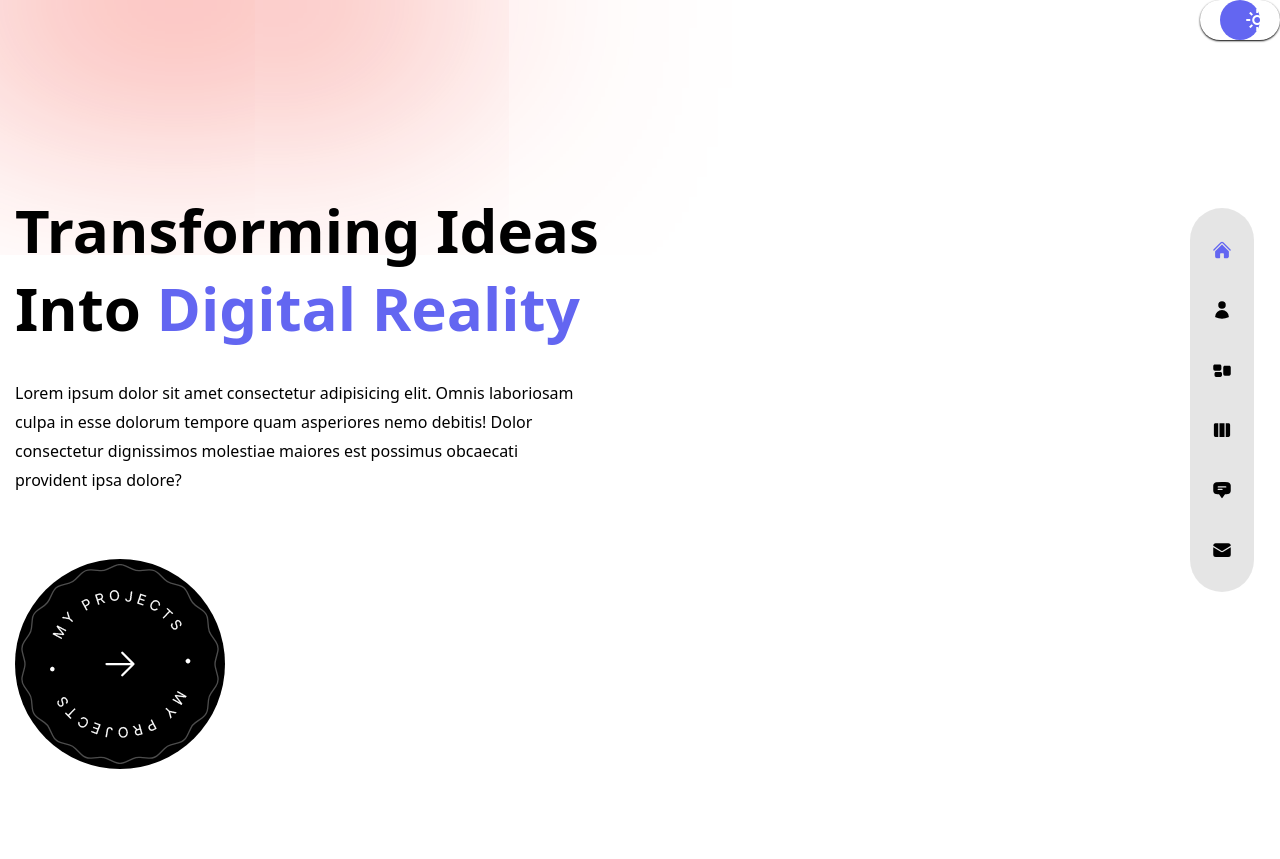
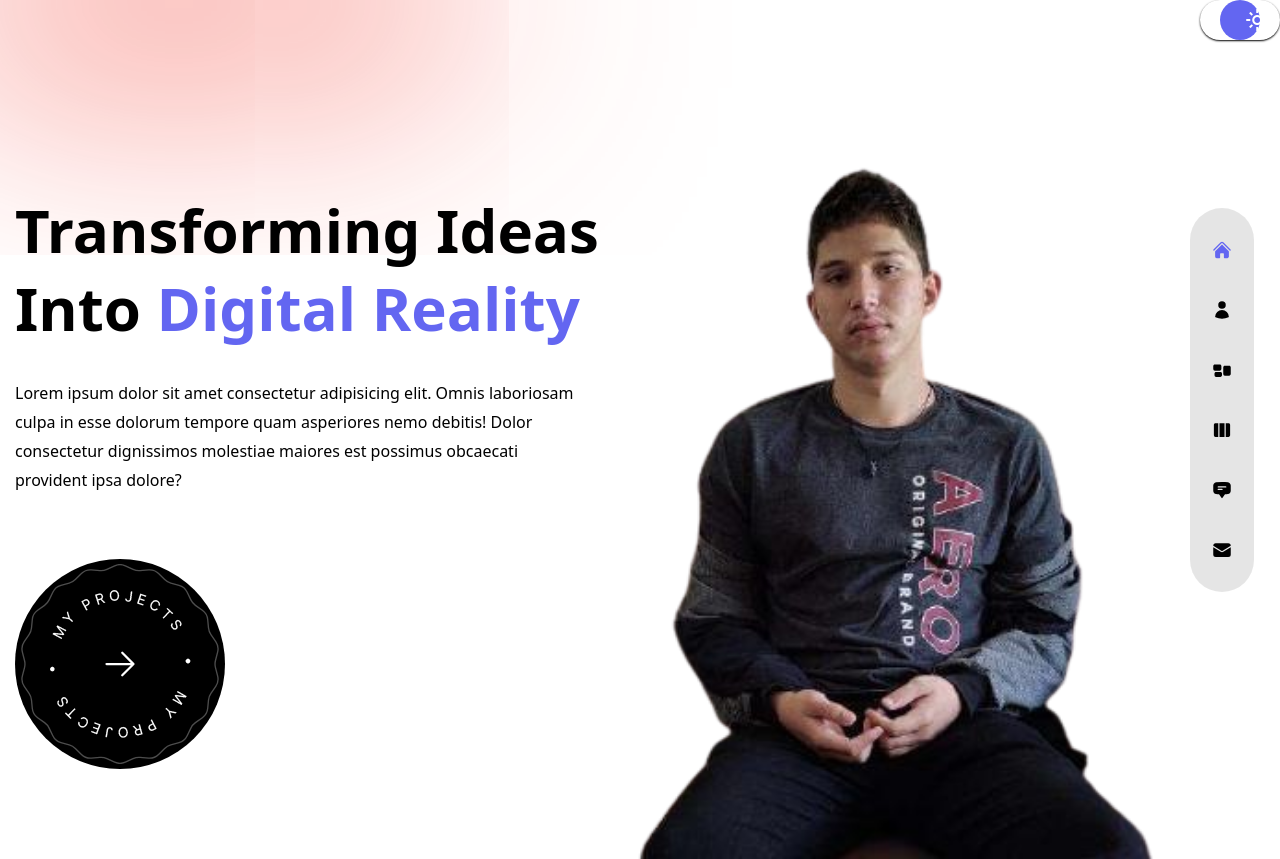
Before and after one commit to StarLordCraft/portfolio, a Next.js app: page / in a window 1280 px wide. Before the commit the page ends 800 px from the top, so only its background shows below. Built offline with nearby package versions, Linux system fonts and the light colour scheme.

Commit message:
avatar used perfectly

```diff
--- a/src/app/page.tsx
+++ b/src/app/page.tsx
@@ -1,13 +1,14 @@
 import Image from 'next/image'
 
 import ProjectsBtn from '@/components/ProjectsBtn';
+import Avatar from '@/components/Avatar';
 
 export default function Home() {
   return (
-    <section className='bg-primaryLight/10 h-full'>
-      <div className='w-full h-full
+    <div className='bg-primaryLight/10 h-full'>
+      <main className='w-full h-full
       dark:bg-gradient-to-r dark:from-primaryDark/10 dark:via-black/30 dark:to-black/10'>
-        <div className='text-center flex flex-col justify-center xl:pt-40
+        <section className='text-center flex flex-col justify-center xl:pt-40
         xl:text-left h-full container mx-auto'>
           <h1 className='h1 dark:text-white fadeInDown'>
             Transforming Ideas <br/> Into
@@ -25,8 +26,20 @@ export default function Home() {
          <div className='flex justify-center xl:hidden relative fadeInDown'>
            <ProjectsBtn/>
          </div>
-        </div>
-      </div>
-    </section>
+        </section>
+        <section className='w-[1200px] h-full absolute right-0 bottom-0'>
+          <div className='dark:xl:bg-explosion dark:xl:bg-right dark:xl:bg-no-repeat
+           w-full h-full absolute mix-blend-color-dodge translate-z-0 fadeInUp'>
+          </div>
+
+            <div></div>
+
+            <div className='w-full h-full max-w-[737px] max-h-[678px]
+            absolute -bottom-32 lg:bottom-0 lg:right-[8%]'>
+              <Avatar />
+            </div>
+        </section>
+      </main>
+    </div>
   )
 }
--- /dev/null
+++ b/src/components/Avatar.tsx
@@ -0,0 +1,13 @@
+import Image from "next/image";
+export default function Avatar()
+{
+    return(
+        <div className="hidden xl:flex">
+            <Image src={'/avatar.png'}
+            width={737} height={678}
+            alt='/'
+            className="w-full h-full"
+            />
+        </div>
+    );
+}
--- a/src/styles/animations.css
+++ b/src/styles/animations.css
@@ -1,6 +1,17 @@
 @keyframes fadeInDown {
     0% {
       top: -10%;
+      opacity: 0;
+    }
+    100% {
+      top: 0%;
+      opacity: 1;
+    }
+  }
+
+@keyframes fadeInUp {
+    0% {
+      top: 10%;
       opacity: 0;
     }
     100% {
@@ -14,3 +25,9 @@
     animation-duration: 2s;
     animation-timing-function: ease-in;
   }
+
+  .fadeInUp {
+    animation-name: fadeInUp;
+    animation-duration: 2s;
+    animation-timing-function: ease-in;
+  }
--- a/tailwind.config.ts
+++ b/tailwind.config.ts
@@ -7,6 +7,7 @@ const config: Config = {
     './src/app/**/*.{js,ts,jsx,tsx,mdx}',
   ],
   darkMode: 'class',
+  lightMode: 'class',
   theme: {
     extend: {
       colors:{
```
Also changed, not shown: public/avatar.png (added), public/bg-explosion.png (added).
